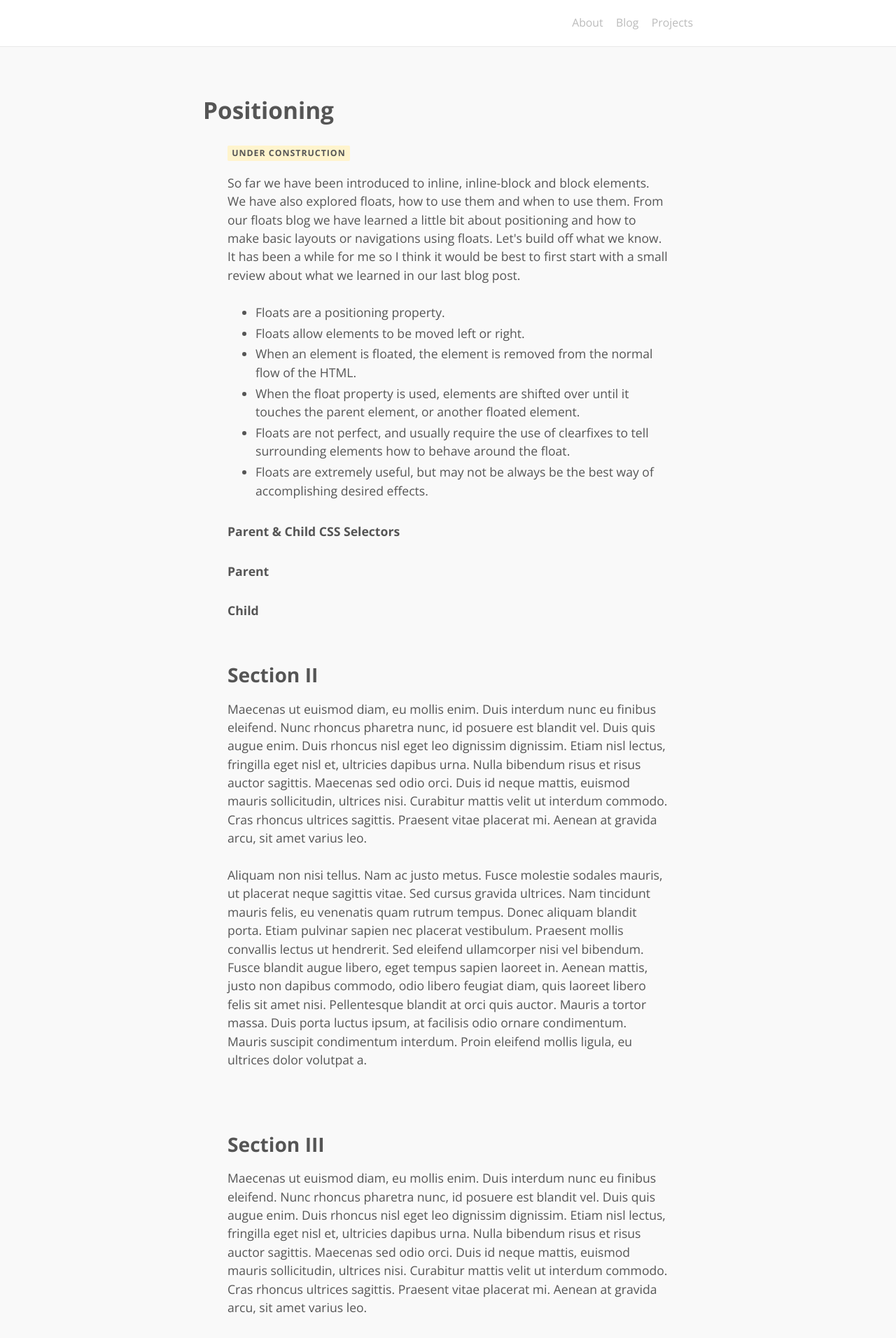
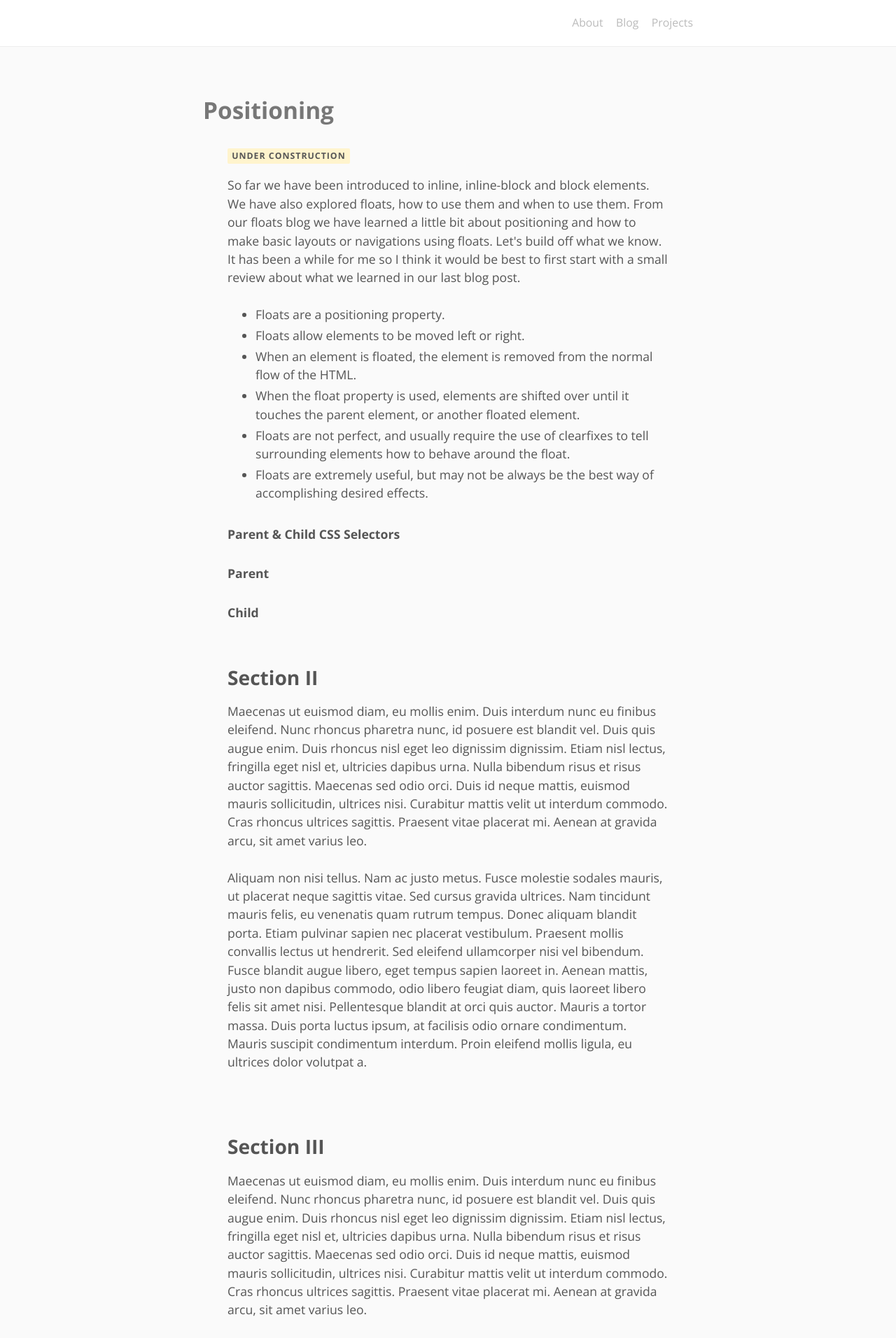
Before and after one commit to Treydor/treydor.github.io, a Jekyll site: the page built from blog/positioning/index.html, in a window 1280 px wide. Shown: the top 1912 px of the page at 70% size. Built offline with Jekyll 4.4.1, drawn with Linux system fonts in a browser that asks for light colours.

Commit message:
small visual changes

```diff
--- a/css/style.css
+++ b/css/style.css
@@ -17,13 +17,13 @@
 }
 
 body {
-  background: #f9f9f9;
+  background: #fafafa;
   color: #555;
 }
 
 header {
   background: #fff;
-  border-bottom: 1px solid #e9e9e9;
+  border-bottom: 1px solid #eee;
   padding: 1.2em 0;
 }
 
@@ -96,6 +96,11 @@
 
 article li { margin: .2em 0; }
 
+article h1 {
+  color: #777;
+  margin-bottom: .2rem;
+}
+
 section { padding-bottom: .5em; }
 
 /* =======================================================================
@@ -159,7 +164,7 @@
 nav {
   float: right;
   font-size: .9em;
-  font-weight: 300;
+  font-weight: 400;
 }
 
 nav ul {
@@ -278,7 +283,7 @@
 .next { float: right; }
 
 .posts-nav a:hover {
-color: #dd94a1;
+  color: #e29d83;
   text-decoration: none;
 }
 
@@ -312,7 +317,6 @@
 
 @media screen and (min-width: 615px) {
   .profile {
-    border: 1px solid #e9e9e9;
     height: 300px;
     margin: 3em auto;
     width: 500px;
--- a/projects/travel/css/style.css
+++ b/projects/travel/css/style.css
@@ -122,6 +122,11 @@
 
 }
 
+/* =======================================================================
+   Grid by Adam Kaplan (adamkaplan.me)
+   ======================================================================= */
+
+
 .table {
   border: 2px dashed #ccc;
   padding: 1rem;
```
